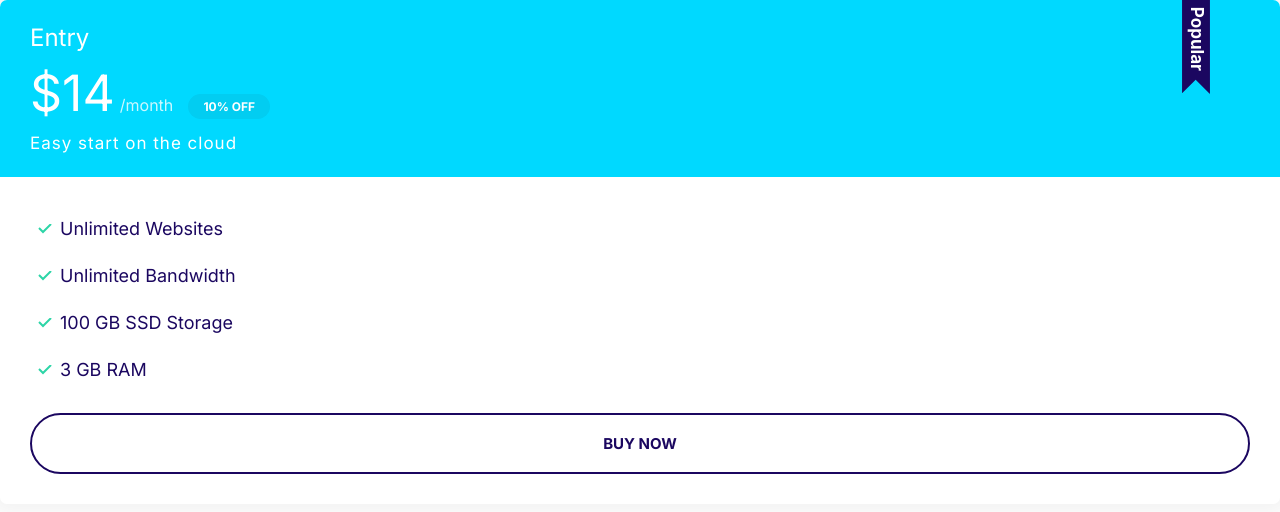
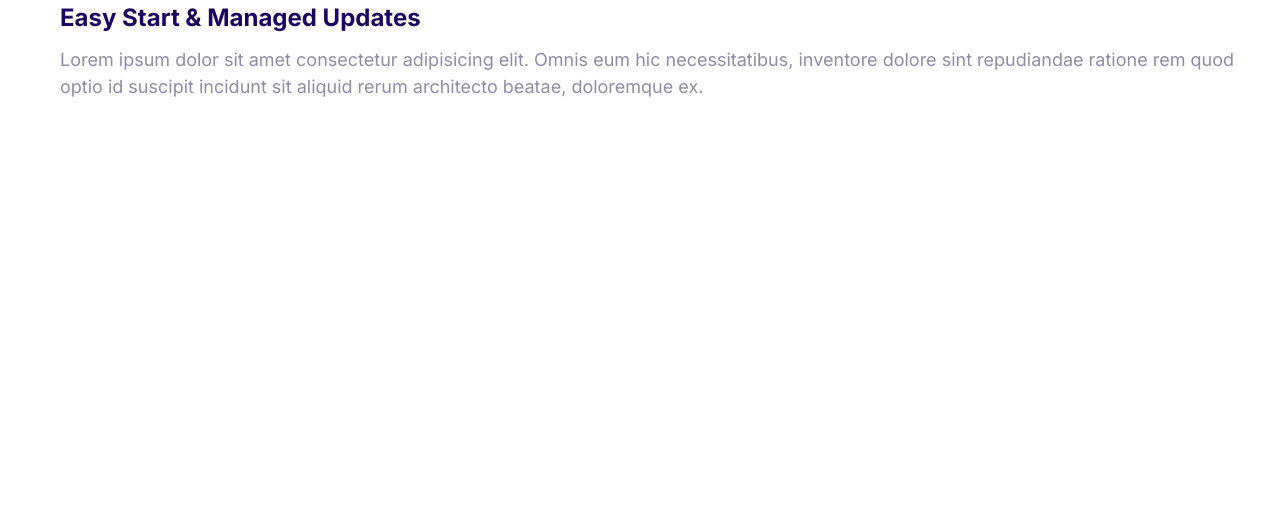
Before and after one commit to PaleBlueDot1990/Moshify, a plain HTML site: page index.html in a window 1280 px wide. Drawn offline with Linux system fonts and the light colour scheme.

Commit message:
Made the media component.

```diff
--- a/css/styles.css
+++ b/css/styles.css
@@ -365,3 +365,20 @@ a {
         font-size: 1.7rem;
     }
 }
+
+/* Media */
+.media {
+    display: flex;
+}
+
+.media__title {
+    margin-top: 0;
+}
+
+.media__body {
+    margin: 0 2rem;
+}
+
+.media__image {
+    margin-top: 1rem;
+}
--- a/index.html
+++ b/index.html
@@ -14,26 +14,20 @@
     <link rel="stylesheet" href="css/styles.css" />
   </head>
   <body>
-    <div>
-      <div class="plan plan--popular">
-        <div class="card card--secondary">
-          <header class="card__header">
-            <h3 class="plan__name">Entry</h3>
-            <span class="plan__price">$14</span>
-            <span class="plan__billing-cycle">/month</span>
-            <span class="badge badge--secondary badge--small">10% OFF</span>
-            <span class="plan__description">Easy start on the cloud</span>
-          </header>
-          <div class="card__body">
-            <ul class="list list--tick">
-              <li class="list__item">Unlimited Websites</li>
-              <li class="list__item">Unlimited Bandwidth</li>
-              <li class="list__item">100 GB SSD Storage</li>
-              <li class="list__item">3 GB RAM</li>
-            </ul>
-            <button class="btn btn--outline btn--block">Buy Now</button>
-          </div>
-        </div>
+    <div class="media">
+      <div class="media__image">
+        <svg class="icon icon--primary">
+          <use xlink:href="images/sprite.svg#snap"></use>
+        </svg>
+      </div>
+      <div class="media__body">
+        <h3 class="media__title">Easy Start & Managed Updates</h3>
+        <p>
+          Lorem ipsum dolor sit amet consectetur adipisicing elit. Omnis eum hic
+          necessitatibus, inventore dolore sint repudiandae ratione rem quod
+          optio id suscipit incidunt sit aliquid rerum architecto beatae,
+          doloremque ex.
+        </p>
       </div>
     </div>
   </body>
```
Also changed, not shown: component/media.html (added, +15 -0 lines).
